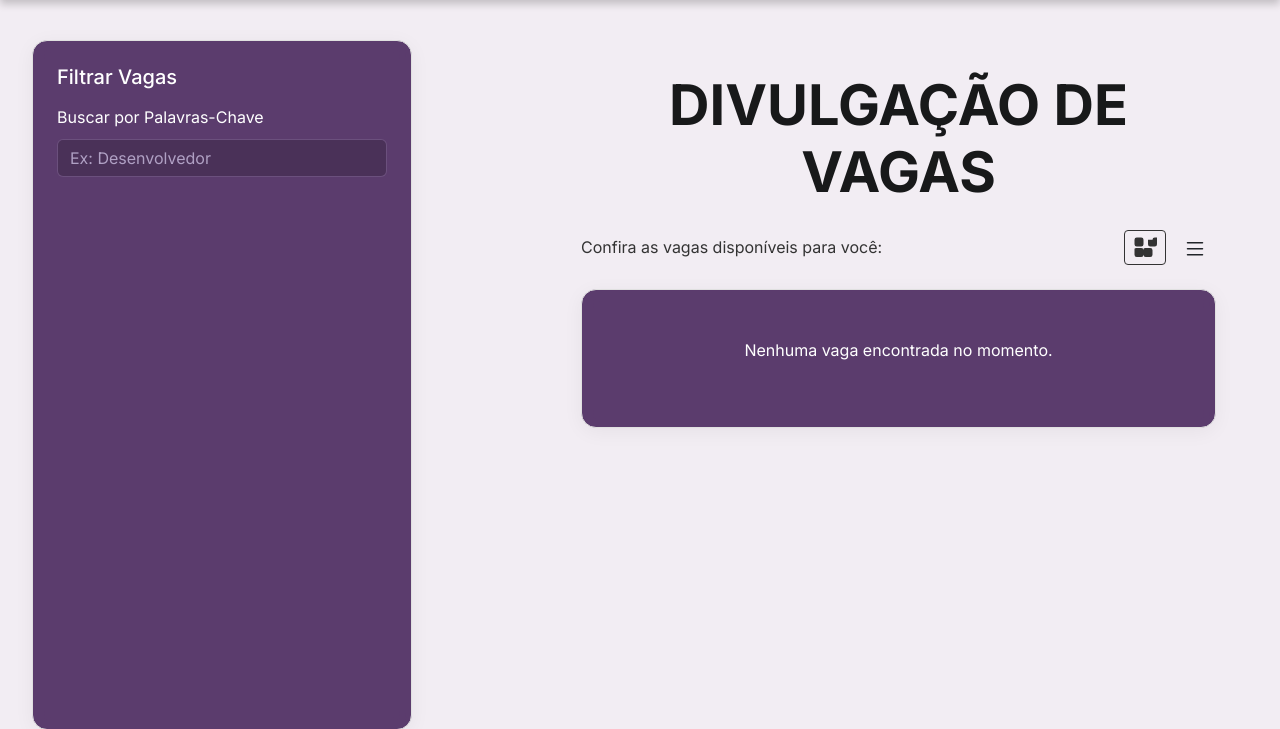
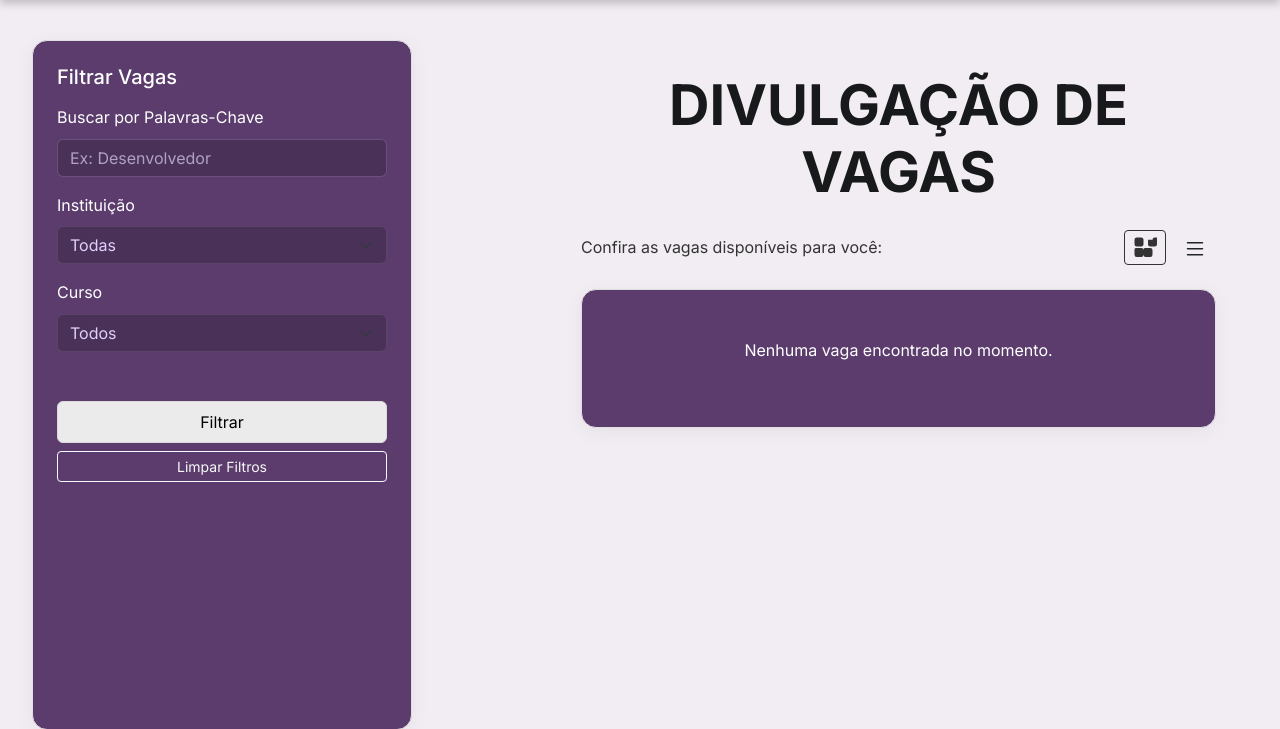
Before and after one commit to nunesguilr/estagiup, a Django app: page /vaga/ in a window 1280 px wide. Shown: the part 78-807 px from the top of the page. Run offline with Django 4.2, Linux system fonts and the light colour scheme; data that the repository does not hold is empty; some libraries are stand-ins or nearby versions.

Commit message:
fix: 08/09 - Pesquisar e FIltros de Vagas e Instituições Funcionando... - Initial Setup atualizado de acordo com os endereços de instituições (completos)

```diff
--- a/estagiup/static/meucss/style.css
+++ b/estagiup/static/meucss/style.css
@@ -424,6 +424,21 @@ body {
     margin-bottom: 5px;
 }
 
+.btn-white-custom {
+    background-color: #ebebeb;
+    border-color: #dbdbdb;
+    color: #000000;
+    padding: 0.5rem 1.2rem;
+    transition: all 0.3s ease;
+}
+
+.btn-white-custom:hover {
+    background-color: rgba(233, 233, 233, 0.2);  /* Cor mais escura no hover */
+    border-color: #ececec;
+    color: #ffffff;
+    margin-bottom: 5px;
+}
+
 /* Exemplo de botões mais escuros, alinhado com o tema */
 .btn-primary-custom {
     background-color: #6a1b9a; /* Roxo escuro */
--- a/estagiup/templates/curso/curso_detail.html
+++ b/estagiup/templates/curso/curso_detail.html
@@ -23,7 +23,7 @@
                     <p class="text-white mb-1 d-flex align-items-center">
                         <i class='bx bx-building icon me-2'></i>
                         <span class="small text-muted">Instituição:</span>
-                        <span class="ms-2 text-white">{{ curso.inst }}</span>
+                        <span class="ms-2 text-white">{{ curso.instituicao }}</span>
                     </p>
 
                     <p class="text-white mb-1 d-flex align-items-center">
--- a/estagiup/templates/curso/curso_list.html
+++ b/estagiup/templates/curso/curso_list.html
@@ -46,7 +46,7 @@
                                 class="avatar me-3" alt="Avatar">
                             <div>
                                 <h5 class="mb-0 text-white fs-4">{{ curso.nome }}</h5>
-                                <p class="mb-0 text-muted small fs-6">Instituição: {{ curso.inst }}</p>
+                                <p class="mb-0 text-muted small fs-6">Instituição: {{ curso.instituicao }}</p>
                                 <p class="mb-0 text-muted small fs-6">Nível: {{ curso.nivel }}</p>
                             </div>
                         </div>
--- a/estagiup/templates/vaga/vaga_public.html
+++ b/estagiup/templates/vaga/vaga_public.html
@@ -8,14 +8,46 @@
 <div class="my-5">
     <div class="public-grid-container">
         <aside class="filter-sidebar">
-            <div class="glass-card p-4">
+            <div class="glass-card p-4 h-100">
                 <h5 class="text-white mb-3">Filtrar Vagas</h5>
+
+                <form method="get" action="{% url 'vaga:vaga_public' %}">
                     <div class="mb-3">
                         <label for="searchInput" class="text-white form-label">Buscar por Palavras-Chave</label>
-                    <input type="text" class="text-white form-control form-control-dark" id="searchInput"
-                        placeholder="Ex: Desenvolvedor">
+                        <input type="text" name="q" class="text-white form-control form-control-dark" id="searchInput"
+                            placeholder="Ex: Desenvolvedor" value="{{ search_query }}">
                     </div>
-                <!-- Você pode adicionar mais filtros aqui, como por curso ou instituição -->
+
+                    <div class="mb-3">
+                        <label for="instituicaoSelect" class="text-white form-label">Instituição</label>
+                        <select name="instituicao" class="form-select form-control-dark" id="instituicaoSelect">
+                            <option value="">Todas</option>
+                            {% for inst in instituicoes %}
+                            <option value="{{ inst.id }}" {% if selected_instituicao == inst.id %}selected{% endif %}>
+                                {{ inst.nome }}
+                            </option>
+                            {% endfor %}
+                        </select>
+                    </div>
+
+                    <div class="mb-3">
+                        <label for="cursoSelect" class="text-white form-label">Curso</label>
+                        <select name="curso" class="form-select form-control-dark" id="cursoSelect">
+                            <option value="">Todos</option>
+                            {% for curso in cursos %}
+                            <option value="{{ curso.id }}" {% if selected_curso == curso.id %}selected{% endif %}>
+                                {{ curso.nome }}
+                            </option>
+                            {% endfor %}
+                        </select>
+                    </div>
+
+                    <div class="d-grid gap-2">
+                        <br>
+                        <button type="submit" class="btn btn-white-custom">Filtrar</button>
+                        <a href="{% url 'vaga:vaga_public' %}" class="btn btn-outline-light btn-sm">Limpar Filtros</a>
+                    </div>
+                </form>
             </div>
         </aside>
 
@@ -70,7 +102,8 @@
                             </div>
                             {% else %}
                             <div class="card-footer text-end">
-                                <a href="{% url 'vaga:vaga_public_detail' vaga.pk %}" class="btn btn-outline-light btn-sm">Ver
+                                <a href="{% url 'vaga:vaga_public_detail' vaga.pk %}"
+                                    class="btn btn-outline-light btn-sm">Ver
                                     Detalhes</a>
                             </div>
                             {% endif %}
--- a/estagiup/vaga/views.py
+++ b/estagiup/vaga/views.py
@@ -6,6 +6,8 @@ from .models import Vaga
 from .forms import VagaForm
 from instituicao.models import Instituicao
 from usuario.models import Usuario
+from estagio.models import Estagio
+from curso.models import Curso
 
 @login_required
 def vaga_list(request):
@@ -187,28 +189,63 @@ def vaga_delete(request, vaga_id):
 
 def vaga_public(request):
     """
-    View pública para listar vagas (sem requerer login)
+    View pública para listar e filtrar vagas.
     """
-    vagas = Vaga.objects.all().select_related('instituicao').order_by('-prazo')
+    vagas = Vaga.objects.select_related('instituicao').order_by('-prazo')
 
-    query = request.GET.get('q')
+    # Busca todas as instituições e cursos para popular os filtros
+    instituicoes = Instituicao.objects.filter(status=True).order_by('nome')
+    cursos = Curso.objects.all().order_by('nome')
+
+    # Pega os valores dos filtros da URL (query GET)
+    query = request.GET.get('q', '')
+    instituicao_id = request.GET.get('instituicao', '')
+    curso_id = request.GET.get('curso', '')
+
+    # Aplica o filtro de busca por texto, se houver
     if query:
         vagas = vagas.filter(
             Q(titulo__icontains=query) |
-            Q(descricao__icontains=query) |
-            Q(instituicao__nome__icontains=query)
+            Q(descricao__icontains=query)
         )
+
+    # Aplica o filtro por instituição, se houver
+    if instituicao_id:
+        vagas = vagas.filter(instituicao_id=instituicao_id)
+
+    # Aplica o filtro por curso, se houver
+    if curso_id:
+        vagas = vagas.filter(cursos__id=curso_id)
 
     context = {
         'vagas': vagas,
+        'instituicoes': instituicoes,
+        'cursos': cursos,
         'search_query': query,
-        'public_view': True
+        'selected_instituicao': int(instituicao_id) if instituicao_id else None,
+        'selected_curso': int(curso_id) if curso_id else None,
     }
     return render(request, 'vaga/vaga_public.html', context)
 
 def vaga_public_detail(request, vaga_id):
+    """
+    Exibe os detalhes públicos de uma vaga específica.
+    """
     vaga = get_object_or_404(Vaga, id=vaga_id)
+
+    # Lógica para o botão de candidatura
+    ja_se_candidatou = False
+    is_aluno = False
+
+    if request.user.is_authenticated and hasattr(request.user, 'perfil'):
+        if request.user.groups.filter(name='Alunos').exists():
+            is_aluno = True
+            # Verifica se já existe um estágio para este aluno e esta vaga
+            ja_se_candidatou = Estagio.objects.filter(vaga=vaga, aluno=request.user).exists()
+
     context = {
-        'vaga': vaga
+        'vaga': vaga,
+        'ja_se_candidatou': ja_se_candidatou,
+        'is_aluno': is_aluno,
     }
     return render(request, 'vaga/vaga_public_detail.html', context)
```
Also changed, not shown: estagiup/instituicao/views.py (+9 -5 lines), estagiup/templates/instituicao/instituicao_public.html (+11 -7 lines), estagiup/usuario/management/commands/initial_setup.py (+8 -9 lines). Lines whose indentation alone changed are shown as unchanged.
